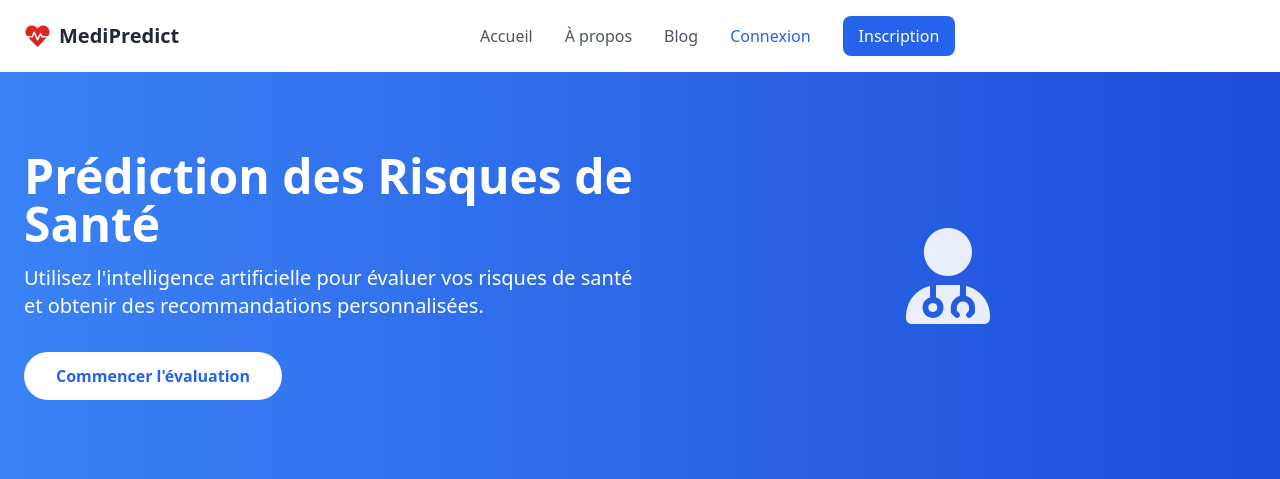
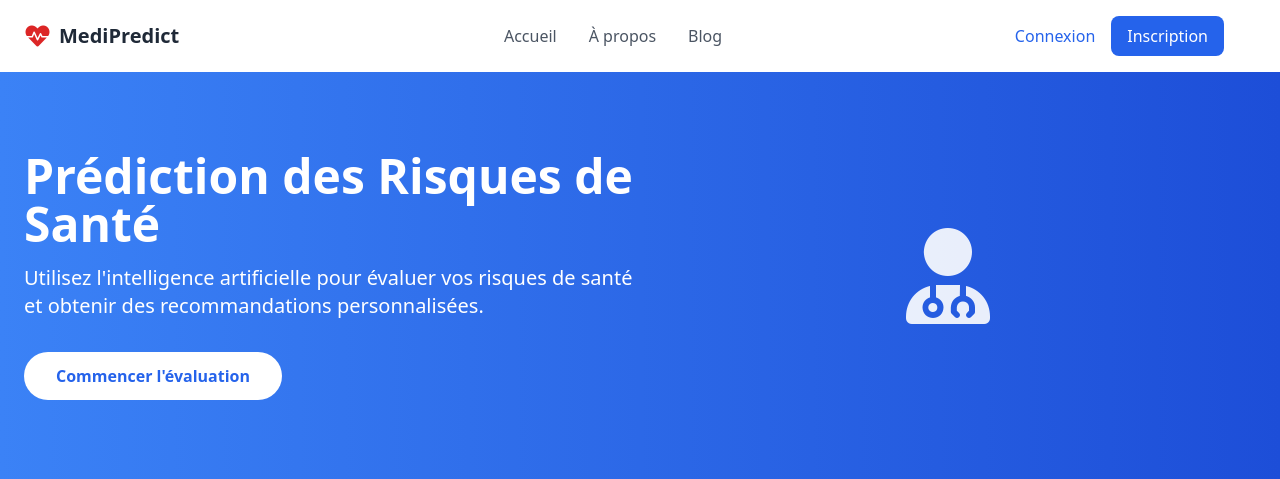
Before and after one commit to KSD554/predict, a Flask app: page / in a window 1280 px wide. Shown: the top 479 px of the page. Run offline with Flask 3, Linux system fonts and the light colour scheme; some libraries are stand-ins or nearby versions.

Commit message:
btn right

```diff
--- a/templates/index.html
+++ b/templates/index.html
@@ -34,22 +34,29 @@
                     </div>
                     <!-- Menu Desktop -->
                     <!-- Menu Desktop -->
-<div class="hidden md:flex items-center justify-center space-x-8 w-full">
-    <a href="#" class="text-gray-600 hover:text-blue-600 transition text-center">Accueil</a>
-    <a href="#about" class="text-gray-600 hover:text-blue-600 transition text-center">À propos</a>
-    <a href="#contact" class="text-gray-600 hover:text-blue-600 transition text-center">Blog</a>
+<div class="hidden md:flex items-center justify-between w-full px-8">
+    <!-- Liens centrés -->
+    <div class="flex-1 flex justify-center space-x-8">
+        <a href="#" class="text-gray-600 hover:text-blue-600 transition">Accueil</a>
+        <a href="#about" class="text-gray-600 hover:text-blue-600 transition">À propos</a>
+        <a href="#contact" class="text-gray-600 hover:text-blue-600 transition">Blog</a>
+    </div>
+
+    <!-- Boutons à droite -->
+    <div class="ml-auto flex items-center space-x-4">
         <template v-if="!isAuthenticated">
-        <button @click="showLoginModal = true" class="text-blue-600 hover:text-blue-800 font-medium text-center">
+            <button @click="showLoginModal = true" class="text-blue-600 hover:text-blue-800 font-medium">
                 Connexion
             </button>
-        <button @click="showRegisterModal = true" class="bg-blue-600 text-white px-4 py-2 rounded-lg hover:bg-blue-700 text-center">
+            <button @click="showRegisterModal = true" class="bg-blue-600 text-white px-4 py-2 rounded-lg hover:bg-blue-700">
                 Inscription
             </button>
         </template>
         <template v-else>
-        <span class="text-gray-600 text-center">Bienvenue, [[ userName ]]</span>
-        <a href="/logout" class="text-red-600 hover:text-red-800 font-medium text-center">Déconnexion</a>
+            <span class="text-gray-600">Bienvenue, [[ userName ]]</span>
+            <a href="/logout" class="text-red-600 hover:text-red-800 font-medium">Déconnexion</a>
         </template>
+    </div>
 </div>
 
                     <!-- Menu Mobile -->
```
Lines whose indentation alone changed are shown as unchanged.
